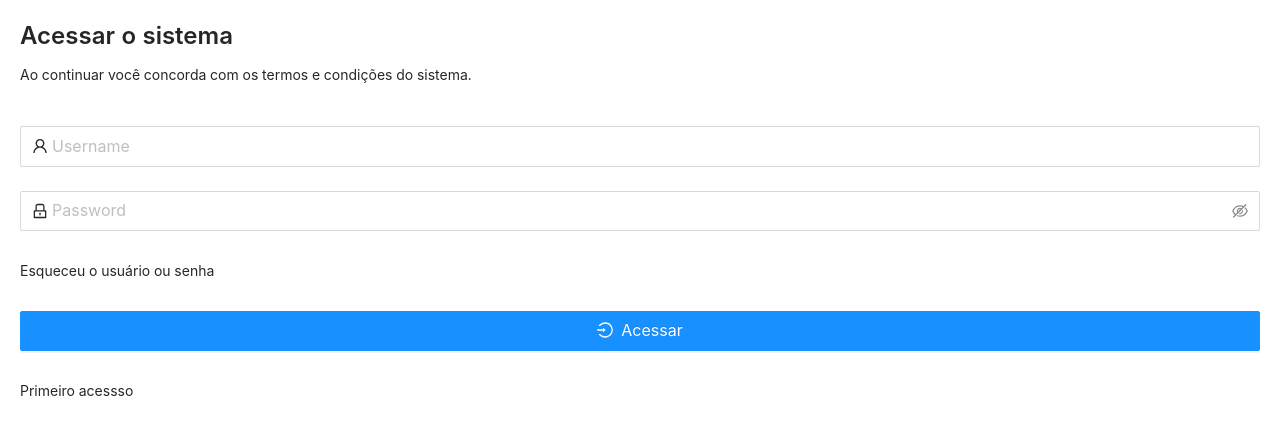
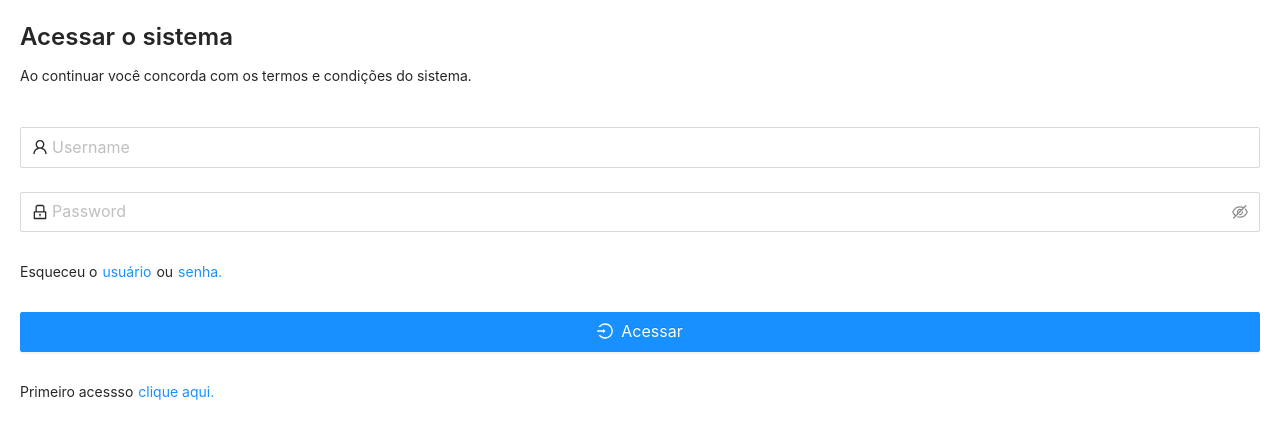
Before and after one commit to ViictrP/finance-app-react, a React (Create React App) app: page / in a window 1280 px wide. Shown: the top 438 px of the page. Built offline with nearby package versions, Linux system fonts and the light colour scheme.

Commit message:
login page development

```diff
--- a/package.json
+++ b/package.json
@@ -3,7 +3,7 @@
   "version": "0.1.0",
   "private": true,
   "scripts": {
-    "start": "HOST=0.0.0.0 react-scripts start",
+    "start": "react-scripts start",
     "build": "react-scripts build",
     "test": "react-scripts test",
     "eject": "react-scripts eject"
--- a/src/components/ui/login-form/login-form.tsx
+++ b/src/components/ui/login-form/login-form.tsx
@@ -6,7 +6,26 @@ import React from 'react';
 
 const { Title, Text } = Typography;
 
-const LoginForm = () => {
+type LoginFormProps = {
+  onForgotUsernameClick: () => void;
+  onForgotPasswordClick: () => void;
+  onFirstAccessClick: () => void;
+  onSubmit: (data: Data) => void;
+};
+
+type Data = {
+  username: string;
+  password: string;
+  remember: boolean;
+};
+
+const LoginForm = (props: LoginFormProps) => {
+  const [form] = Form.useForm();
+
+  function onFinish(values: any) {
+    props.onSubmit(values);
+  }
+
   return (
     <div>
       <Title level={3}>Acessar o sistema</Title>
@@ -14,7 +33,13 @@ const LoginForm = () => {
         Ao continuar você concorda com os termos e condições do sistema.
       </Text>
       <div className="divider-2x"></div>
-      <Form name="basic" initialValues={{ remember: true }} autoComplete="off">
+      <Form
+        form={form}
+        name="basic"
+        initialValues={{ remember: true }}
+        autoComplete="off"
+        onFinish={onFinish}
+      >
         <Form.Item
           name="username"
           rules={[{ required: true, message: 'Please input your username!' }]}
@@ -36,7 +61,24 @@ const LoginForm = () => {
           />
         </Form.Item>
         <Form.Item name="remember" valuePropName="checked">
-          <Text>Esqueceu o usuário ou senha</Text>
+          <Text>
+            Esqueceu o
+            <Button
+              style={{ padding: 4 }}
+              type="link"
+              onClick={props.onForgotUsernameClick}
+            >
+              usuário
+            </Button>
+            ou
+            <Button
+              style={{ padding: 4 }}
+              type="link"
+              onClick={props.onForgotPasswordClick}
+            >
+              senha.
+            </Button>
+          </Text>
         </Form.Item>
         <Form.Item>
           <Button
@@ -50,7 +92,16 @@ const LoginForm = () => {
           </Button>
         </Form.Item>
         <Form.Item name="remember" valuePropName="checked">
-          <Text>Primeiro acessso</Text>
+          <Text>
+            Primeiro acessso
+            <Button
+              style={{ padding: 4 }}
+              type="link"
+              onClick={props.onFirstAccessClick}
+            >
+              clique aqui.
+            </Button>
+          </Text>
         </Form.Item>
       </Form>
     </div>
--- a/src/pages/login-page/login-page.tsx
+++ b/src/pages/login-page/login-page.tsx
@@ -6,9 +6,15 @@ import LoginForm from '../../components/ui/login-form/login-form';
 const LoginPage = () => {
   return (
     <Row>
+      <Col span={24}></Col>
       <Col span={24}>
-        <div className='container'>
-          <LoginForm />
+        <div className="container">
+          <LoginForm
+            onForgotUsernameClick={() => console.log('forgot my username')}
+            onForgotPasswordClick={() => console.log('forgot my password')}
+            onFirstAccessClick={() => console.log('my first access')}
+            onSubmit={(values) => console.log(values)}
+          />
         </div>
       </Col>
     </Row>
```
